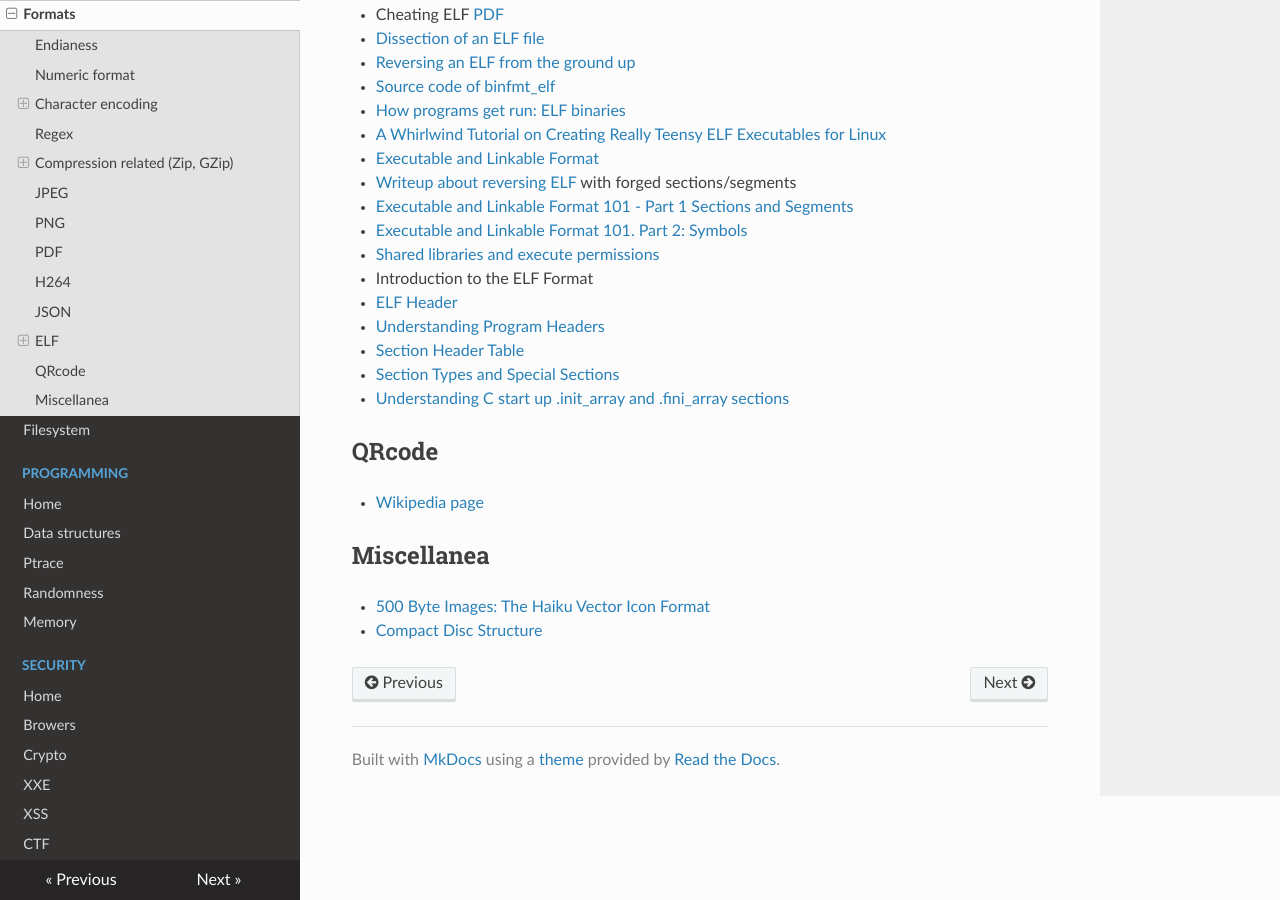
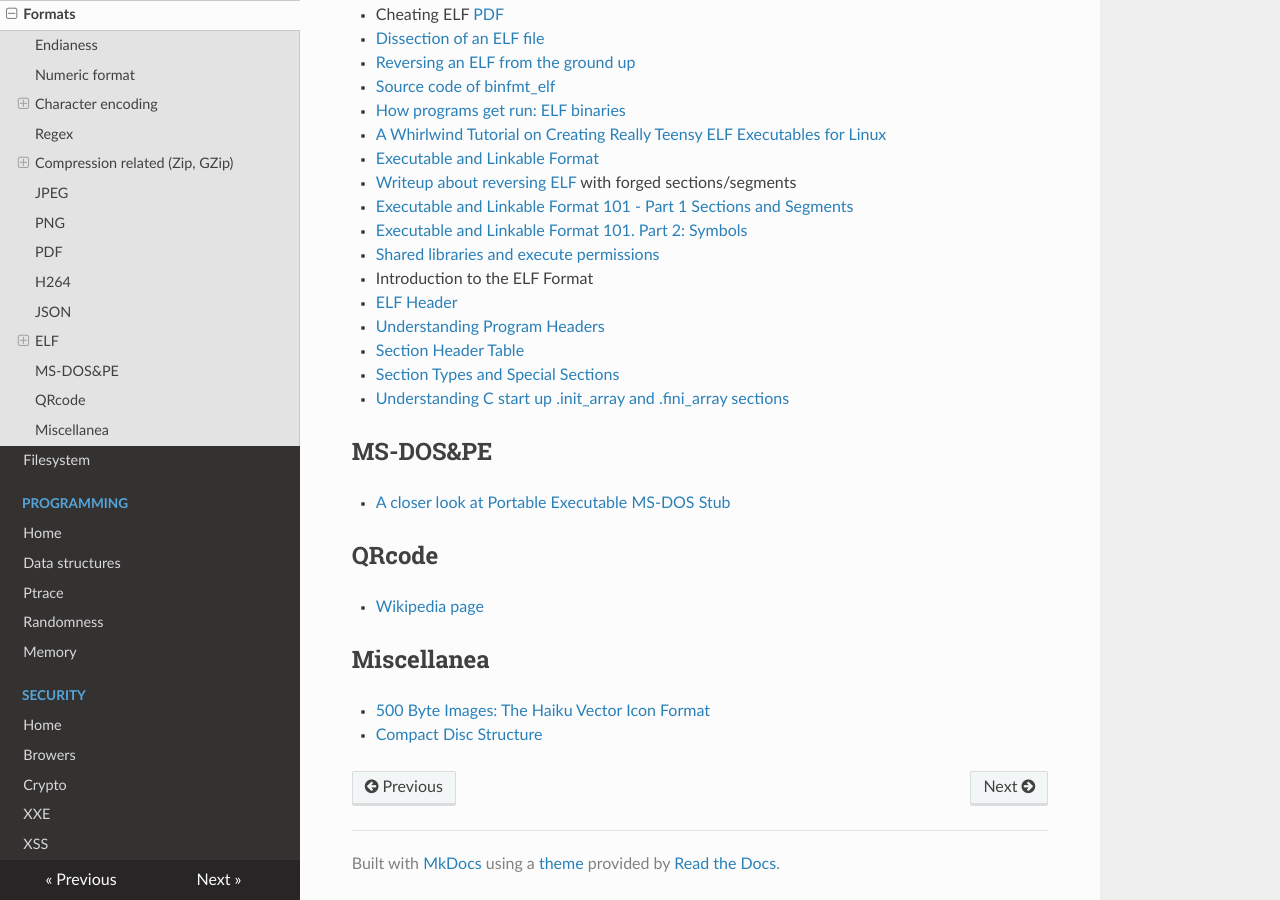
Before and after one commit to gipi/low-level, an MkDocs documentation site: the page built from docs/formats.md, in a window 1280 px wide and 900 px high, scrolled down 4918 px. Built offline with MkDocs 1.6.1, drawn with Linux system fonts in a browser that asks for light colours; nearby versions of some CDN libraries; old or Windows-style settings are respelled for this version of MkDocs.

Commit message:
Update formats.md

```diff
--- a/docs/formats.md
+++ b/docs/formats.md
@@ -204,6 +204,10 @@ Relocations are the entities used by the linking process, dynamic or not
    - [Section Types and Special Sections](https://blog.k3170makan.com/2018/10/introduction-to-elf-format-part-iv.html)
    - [Understanding C start up .init_array and .fini_array sections](https://blog.k3170makan.com/2018/10/introduction-to-elf-format-part-vi.html)
 
+## MS-DOS&PE
+
+ - [A closer look at Portable Executable MS-DOS Stub](https://marcin-chwedczuk.github.io/a-closer-look-at-portable-executable-msdos-stub)
+
 ## QRcode
 
  - [Wikipedia page](https://en.wikipedia.org/wiki/QR_code)
```
